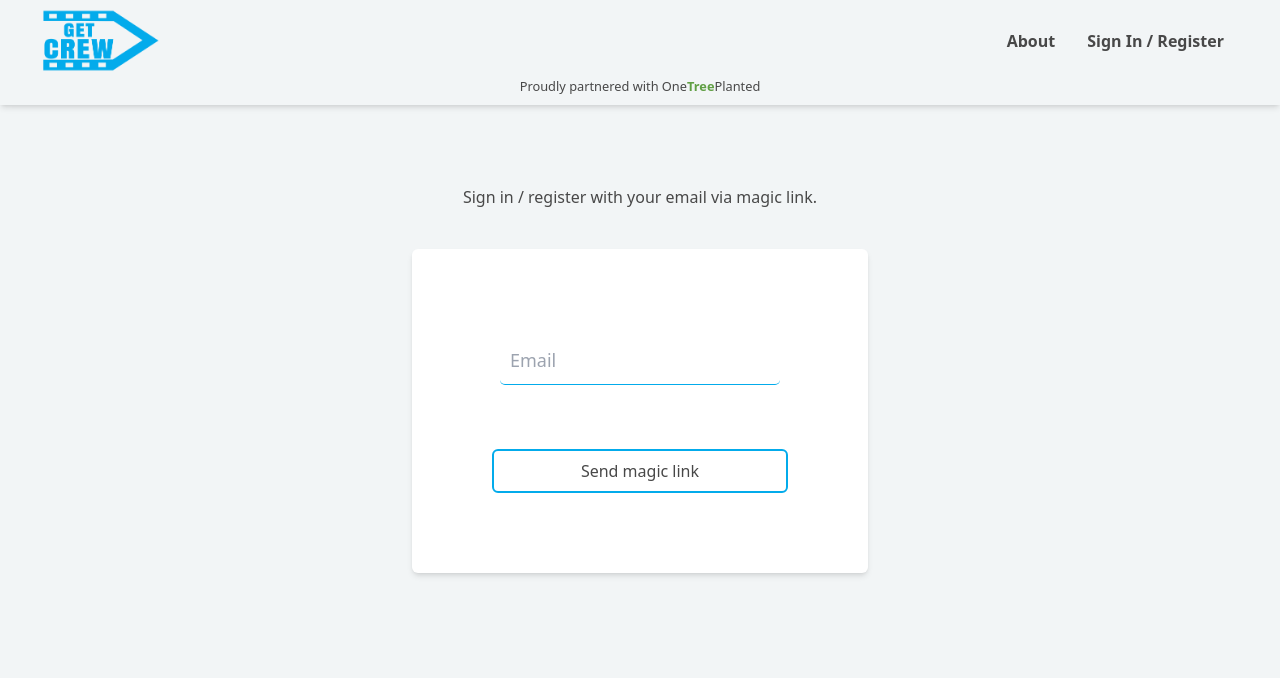
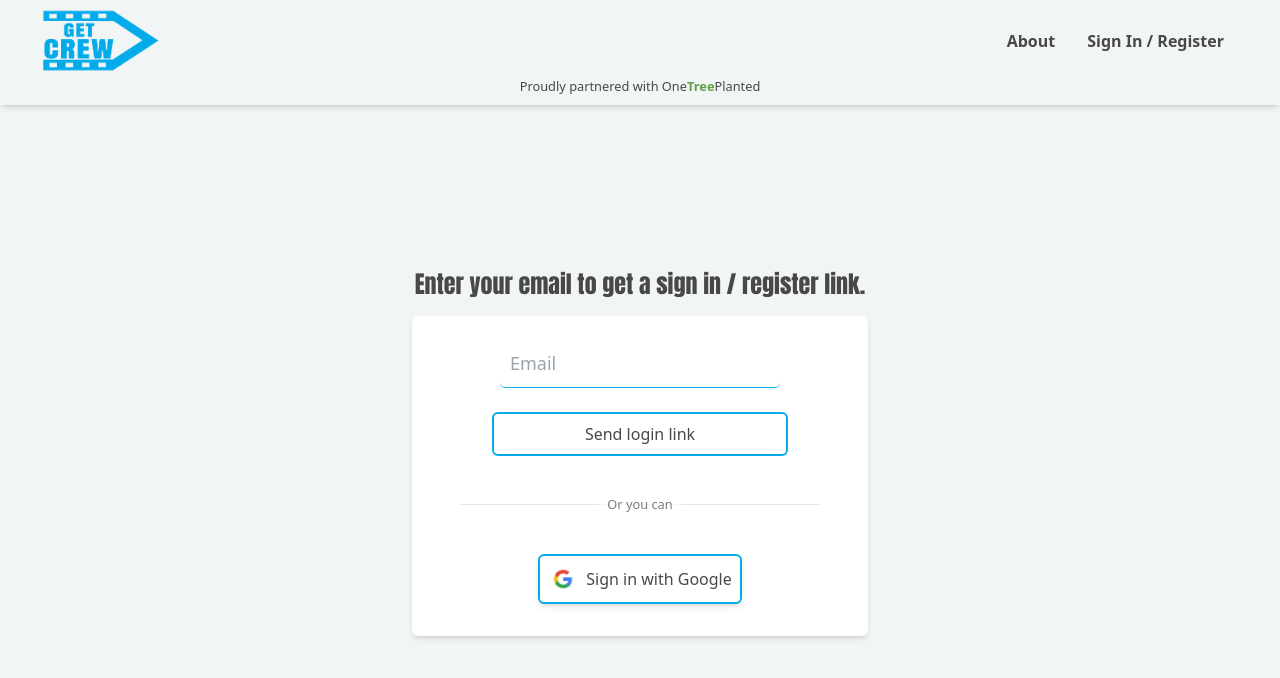
Before and after one commit to sdbxsdb/we-are-crew, a Next.js app: page /my-crew in a window 1280 px wide. Shown: the top 678 px of the page. Built offline with nearby package versions, Linux system fonts and the light colour scheme; no server answers; the database is empty.

Commit message:
added sign in with google to the auth component

```diff
--- a/components/Auth.js
+++ b/components/Auth.js
@@ -1,14 +1,14 @@
-import Router from "next/router";
 import { useState } from "react";
 import { supabase } from "../utils/supabaseClient";
-import { useRouter } from "next/router";
+
+
 
 export default function Auth() {
-  const router = useRouter();
   const [loading, setLoading] = useState(false);
   const [email, setEmail] = useState("");
   const [showCheckEmail, setShowCheckEmail] = useState(false);
   const [showEmailError, setShowEmailError] = useState(false);
+
 
   const handleEmailInput = (e) => {
     setEmail(e.target.value);
@@ -29,10 +29,13 @@ export default function Auth() {
         setTimeout(() => {
           setShowCheckEmail(true);
         }, 2000);
-        console.log("EMAIL-", email);
-        const { error } = await supabase.auth.signInWithOtp({ email });
+
+        const { data, error } = await supabase.auth.signInWithOtp({
+          email: email,
+        });
+        console.log("DATA-", data);
+
         if (error) throw error;
-
         setLoading(false);
         setTimeout(() => {
           setShowCheckEmail(false);
@@ -44,17 +47,29 @@ export default function Auth() {
     } else {
       setShowEmailError(true);
     }
+
   };
 
+  async function signInWithGoogle() {
+    const { data, error } = await supabase.auth.signInWithOAuth({
+      provider: 'google'
+    })
+    console.log("DATA-", data);
+  }
+
+
+
   return (
-    <>
-      <div className="flex justify-center items-center">
-        <div className="w-[400px] mt-20 flex flex-col items-center">
-          <p className="mb-4">
-            Sign in / register with your email via magic link.
-          </p>
-          <form className="bg-white p-20 shadow-md rounded-md mt-6">
-            <div className="mb-12 rounded-md p-2 styledList">
+    <div className="flex item-center justify-center">
+      <div className="flex justify-center items-center md:h-[calc(100vh-107px)]">
+        <div className="flex flex-col items-center">
+          <h1 className="mb-4 text-2xl text-center">
+            Enter your email to get a sign in / register link.
+          </h1>
+
+          <div className="bg-white rounded-md shadow-md flex flex-col items-center justify-center pt-4 pb-8">
+            <form className="px-20 mb-12">
+              <div className="mb-2 rounded-md p-2 styledList w-full">
                 <input
                   className="inputField"
                   type="email"
@@ -77,10 +92,20 @@ export default function Auth() {
                   className="p-2 w-full rounded-md border-2 border-wearecrewBlue mt-2"
                   disabled={loading}
                 >
-                <span>{loading ? "Loading..." : "Send magic link"}</span>
+                  <span>{loading ? "Loading..." : "Send login link"}</span>
                 </button>
               </div>
             </form>
+            <div className="px-12 w-full relative h-[50px]">
+              <hr className="" />
+              <small className="p-2 bg-white absolute -top-1/2 left-1/2 transform -translate-x-1/2 mt-2 opacity-70">Or you can</small>
+            </div>
+              <div onClick={() => signInWithGoogle()} className="flex bg-white p-2 items-center gap-x-2 rounded-md shadow-md cursor-pointer border-2 border-wearecrewBlue w-fit">
+                  <img src="/images/7123025_logo_google_g_icon.png" alt="" width="30px" height="30px"/>
+                  <span className="">Sign in with Google</span>
+              </div>
+          </div>
+
         </div>
       </div>
 
@@ -107,6 +132,11 @@ export default function Auth() {
           </svg>
         </div>
       )}
-    </>
+    </div>
   );
 }
+
+export function handler(req, res) {
+  console.log("EMAIL-", email);
+  res.status(200).json({ email: email })
+}
--- a/components/NavBar.js
+++ b/components/NavBar.js
@@ -13,7 +13,7 @@ const NavBar = () => {
   const signOutHandler = () => {
     supabase.auth.signOut();
     logout();
-    router.push("/");
+    router.push("/my-crew");
   };
 
   return (
--- a/context/user.js
+++ b/context/user.js
@@ -33,14 +33,15 @@ const Provider = ({ children }) => {
     })
   }, []);
 
+
   // useEffect(() => {
   //   const getSession = async () => {
   //     const session = await supabase.auth.getSession();
 
-  //     // console.log("SESSION-", session.data.session.access_token);
+  //     console.log("SESSION-", session);
   //   }
   //   getSession();
-  //   // console.log("USER -", user.data);
+  //   console.log("USER -", user.data);
   // }, [user])
 
 
--- a/pages/api/create-stripe-customer.js
+++ b/pages/api/create-stripe-customer.js
@@ -1,7 +1,9 @@
 import initStripe from "stripe";
-import { supabase } from "../../utils/supabaseClient";
+import { getServiceSupabase } from '../../utils/supabaseClient';
+
 
 const handler = async (req, res) => {
+
 
   if (req.query.API_ROUTE_SECRET !== process.env.API_ROUTE_SECRET) {
     return res.status(401).send('You are not authorized to call the API');
@@ -9,23 +11,31 @@ const handler = async (req, res) => {
 
   const stripe = initStripe(process.env.STRIPE_SECRET_KEY);
 
+  const test = await req.body
+  console.log("TEST-", test);
+
   const customer = await stripe.customers.create({
-    email: req.body.record.email,
+    email: req.body
+    // .record.email,
   });
 
-  console.log("REQUEST-", req.body.record.id);
-  console.log("CUST ID-", customer.id);
+  const supabase = getServiceSupabase();
 
-  await supabase
-    .from("profiles")
-    .update({
-      stripe_customer: customer.id,
-    })
-    .eq("id", req.body.record.id);
+
+  // console.log("REQ BODY-", customer);
+  // console.log("REQUEST BODY RECORD-", req.body.record);
+  // console.log("CUST ID-", customer.id);
+  // console.log("RECORD ID-", req.body.record.id);
+
+
+  // await supabase
+  //   .from("profiles")
+  //   .update({
+  //     stripe_customer: customer.id,
+  //   })
+  //   .eq("id", req.body.record.id);
 
   res.send({ message: `stripe customer creaded: ${customer.id}` });
-
-  console.log("TESTTESTTEST");
 };
 
 export default handler;
--- a/styles/globals.scss
+++ b/styles/globals.scss
@@ -131,6 +131,7 @@ select:focus {
     display: block;
     border: none;
     border-bottom: 1px solid #03ABEB;
+    // border-top: 1px solid #03ABEB;
     border-radius: 5px;
 
   }
```
Also changed, not shown: public/images/7123025_logo_google_g_icon.png (added). Lines whose indentation alone changed are shown as unchanged.
